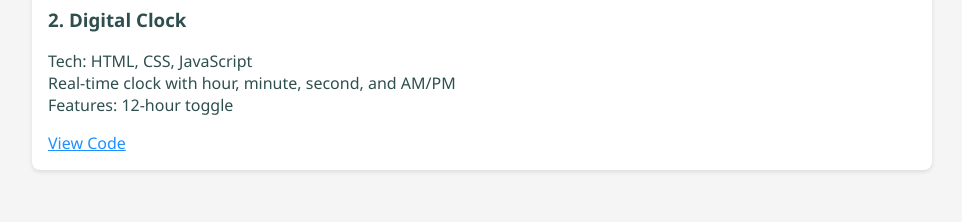
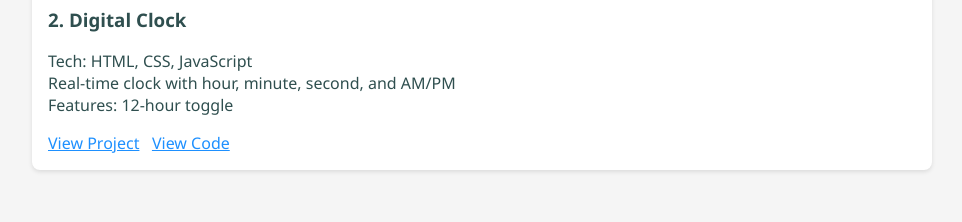
Before and after one commit to Kamalakannan-S-01/Portfolio, a plain HTML site: page Kamalakannan_Portfolio.html in a window 1280 px wide. Shown: the part 1160-1382 px from the top of the page, without its empty margins (158-1120 px from the left). Drawn offline with Linux system fonts and the light colour scheme.

Commit message:
Update Kamalakannan_Portfolio.html

```diff
--- a/Kamalakannan_Portfolio.html
+++ b/Kamalakannan_Portfolio.html
@@ -121,6 +121,7 @@ a {
     Real-time clock with hour, minute, second, and AM/PM<br>
     Features: 12-hour toggle
   </p>
+  <a href="https://kamalakannan-s-01.github.io/Digital-Clock/" target="_blank">View Project</a>&nbsp;&nbsp;
   <a href="https://github.com/Kamalakannan-S-01/Digital-Clock" target="_blank">View Code</a>
 </div>
 
```
